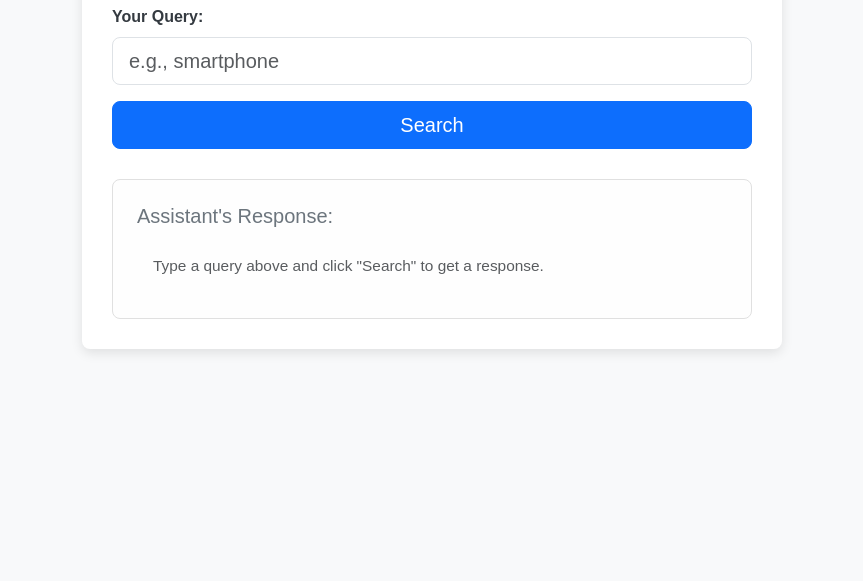
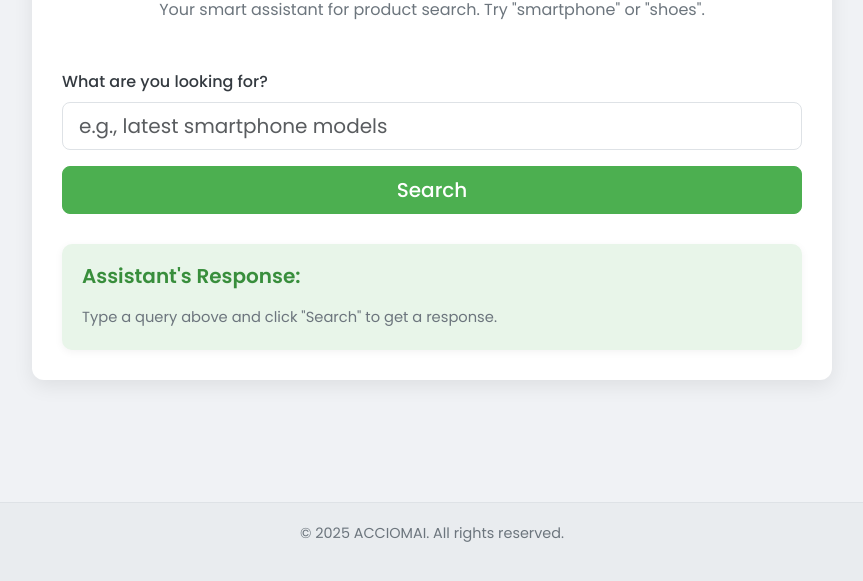
Before and after one commit to poladure/said-accmio, a plain HTML site: page frontend/index.html in a window 1280 px wide. Shown: the part 219-800 px from the top of the page, without its empty margins (208-1071 px from the left). Drawn offline with nearby package versions, Linux system fonts and the light colour scheme; a small style sheet from the web is missing.

Commit message:
Update index.html

```diff
--- a/frontend/index.html
+++ b/frontend/index.html
@@ -4,48 +4,85 @@
     <meta charset="UTF-8">
     <meta name="viewport" content="width=device-width, initial-scale=1.0">
     <title>ACCIOMAI AI Assistant</title>
+    <link href="https://fonts.googleapis.com/css2?family=Poppins:wght@300;400;500;600;700&display=swap" rel="stylesheet">
     <link href="https://cdn.jsdelivr.net/npm/bootstrap@5.3.3/dist/css/bootstrap.min.css" rel="stylesheet" integrity="sha384-QWTKZyjpPEjISv5WaRU9Oer+R4xid/aVpghP9n33uP+8Mv+yJ3YfK8s1+5aV+c+i" crossorigin="anonymous">
     <style>
         body {
-            background-color: #f8f9fa;
-            font-family: Arial, sans-serif;
+            font-family: 'Poppins', sans-serif;
+            background-color: #f0f2f5; /* Light gray background */
+            min-height: 100vh;
+            display: flex;
+            flex-direction: column;
+        }
+        .main-content {
+            flex-grow: 1;
+            display: flex;
+            align-items: center; /* Vertically center content */
+            justify-content: center; /* Horizontally center content */
+            padding: 20px 0; /* Add some padding for smaller screens */
         }
         .container {
-            max-width: 700px;
-            margin-top: 50px;
+            max-width: 800px; /* Wider container for more fluid feel */
             padding: 30px;
             background-color: #ffffff;
-            border-radius: 8px;
-            box-shadow: 0 4px 12px rgba(0, 0, 0, 0.1);
+            border-radius: 12px; /* More rounded corners */
+            box-shadow: 0 6px 20px rgba(0, 0, 0, 0.08); /* Stronger, softer shadow */
+        }
+        h1 {
+            color: #4CAF50; /* Primary green */
+            font-weight: 600;
+        }
+        p.text-muted {
+            color: #6c757d !important;
         }
         .form-label {
-            font-weight: bold;
+            font-weight: 500;
             color: #343a40;
+        }
+        .form-control-lg {
+            border-radius: 8px; /* Match container rounding */
+        }
+        .btn-primary {
+            background-color: #4CAF50; /* Green primary button */
+            border-color: #4CAF50;
+            font-weight: 500;
+            border-radius: 8px;
+            transition: background-color 0.3s ease, border-color 0.3s ease;
+        }
+        .btn-primary:hover {
+            background-color: #45a049; /* Darker green on hover */
+            border-color: #45a049;
         }
         #response-card {
             margin-top: 30px;
-            border: 1px solid #e0e0e0;
-            border-radius: 8px;
-            background-color: #fefefe;
-            box-shadow: 0 2px 6px rgba[0, 0, 0, 0.05];
+            border: none; /* Remove default card border */
+            border-radius: 10px;
+            background-color: #e8f5e9; /* Light green background for response */
+            box-shadow: 0 2px 8px rgba(0, 0, 0, 0.05);
+            padding: 20px;
+        }
+        #response-card .card-title {
+            color: #388E3C; /* Darker green for title */
+            font-weight: 600;
+            margin-bottom: 15px;
         }
         #response-text {
-            font-size: 1.1em;
-            color: #28a745; /* Success color for response */
-            font-weight: 500;
+            font-size: 1.05em;
+            color: #1a5e20; /* Even darker green for main response text */
+            line-height: 1.6;
         }
         .error-message {
-            color: #dc3545; /* Danger color for errors */
-            font-weight: bold;
+            color: #d32f2f !important; /* Red for errors */
+            font-weight: 600;
         }
         .spinner-border {
-            width: 1.5rem;
-            height: 1.5rem;
-            margin-right: 10px;
+            width: 1.2rem;
+            height: 1.2rem;
+            margin-right: 8px;
         }
         .result-item {
-            border-bottom: 1px dashed #eee;
-            padding-bottom: 10px;
+            padding: 10px 0;
+            border-bottom: 1px dashed #c8e6c9; /* Lighter dashed line */
             margin-bottom: 10px;
         }
         .result-item:last-child {
@@ -53,18 +90,33 @@
             padding-bottom: 0;
             margin-bottom: 0;
         }
+        .result-item strong {
+            color: #388E3C;
+        }
+        .footer {
+            margin-top: auto; /* Push footer to bottom */
+            padding: 20px;
+            text-align: center;
+            color: #6c757d;
+            font-size: 0.9em;
+            background-color: #e9ecef;
+            border-top: 1px solid #dee2e6;
+        }
     </style>
 </head>
 <body>
 
+    <div class="main-content">
         <div class="container">
-        <h1 class="text-center mb-4 text-primary">ACCIOMAI AI Assistant</h1>
-        <p class="text-center text-muted mb-5">Search for products like 'smartphone' or 'shoes'!</p>
+            <h1 class="text-center mb-3">ACCIOMAI AI Assistant</h1>
+            <p class="text-center text-muted mb-5">
+                Your smart assistant for product search. Try "smartphone" or "shoes".
+            </p>
 
-        <form id="searchForm">
+            <form id="searchForm" class="mb-4">
                 <div class="mb-3">
-                <label for="queryInput" class="form-label">Your Query:</label>
-                <input type="text" class="form-control form-control-lg" id="queryInput" placeholder="e.g., smartphone" required>
+                    <label for="queryInput" class="form-label">What are you looking for?</label>
+                    <input type="text" class="form-control form-control-lg" id="queryInput" placeholder="e.g., latest smartphone models" required>
                 </div>
                 <button type="submit" class="btn btn-primary btn-lg w-100" id="submitBtn">
                     <span class="spinner-border spinner-border-sm d-none" role="status" aria-hidden="true" id="loadingSpinner"></span>
@@ -72,9 +124,9 @@
                 </button>
             </form>
 
-        <div id="response-card" class="card p-4">
-            <h5 class="card-title text-secondary">Assistant's Response:</h5>
-            <div class="card-body" id="response-body">
+            <div id="response-card" class="card">
+                <h5 class="card-title">Assistant's Response:</h5>
+                <div class="card-body p-0">
                     <p id="response-text" class="mb-0 text-muted">
                         <small>Type a query above and click "Search" to get a response.</small>
                     </p>
@@ -82,6 +134,11 @@
                 </div>
             </div>
         </div>
+    </div>
+
+    <footer class="footer">
+        <p>&copy; 2025 ACCIOMAI. All rights reserved.</p>
+    </footer>
 
     <script src="https://cdn.jsdelivr.net/npm/bootstrap@5.3.3/dist/js/bootstrap.bundle.min.js" integrity="sha384-YvpcrYf0tY3lHB60NNkmXc5s9fDVZLESaAA55NDzOxhy9GkcIdslK1eN7N6jIeHz" crossorigin="anonymous"></script>
 
@@ -92,7 +149,7 @@
         const searchForm = document.getElementById('searchForm');
         const queryInput = document.getElementById('queryInput');
         const responseText = document.getElementById('response-text');
-        const resultsContainer = document.getElementById('results-container'); // New
+        const resultsContainer = document.getElementById('results-container');
         const submitBtn = document.getElementById('submitBtn');
         const loadingSpinner = document.getElementById('loadingSpinner');
         const btnText = document.getElementById('btnText');
@@ -104,6 +161,7 @@
             if (!query) {
                 responseText.textContent = "Please enter a query.";
                 responseText.classList.add('error-message');
+                responseText.classList.remove('text-primary', 'text-success', 'text-muted');
                 resultsContainer.innerHTML = ''; // Clear previous results
                 return;
             }
@@ -125,19 +183,19 @@
                     headers: {
                         'Content-Type': 'application/json'
                     },
-                    body: JSON.stringify({ search: query }) // CHANGED: send 'search' instead of 'query'
+                    body: JSON.stringify({ search: query }) // Send 'search' key
                 });
 
                 if (!response.ok) {
                     // Handle HTTP errors (e.g., 400 Bad Request from your server)
-                    const errorData = await response.json().catch(() => ({ response: 'Unknown error' }));
+                    const errorData = await response.json().catch(() => ({ response: 'Unknown server error' }));
                     throw new Error(errorData.response || `Server responded with ${response.status}: ${response.statusText}`);
                 }
 
                 const data = await response.json();
 
-                if (data.results) {
-                    // If results array is present
+                if (data.results && data.results.length > 0) {
+                    // If results array is present and not empty
                     responseText.textContent = 'Found the following products:';
                     responseText.classList.remove('error-message', 'text-muted', 'text-primary');
                     responseText.classList.add('text-success');
@@ -160,9 +218,10 @@
                     }
                     resultsContainer.innerHTML = ''; // Ensure no old results are shown
                 } else {
-                    // Fallback for unexpected response structure
-                    responseText.textContent = 'Received an unexpected response from the server.';
-                    responseText.classList.add('error-message');
+                    // Fallback for unexpected empty results or response structure
+                    responseText.textContent = 'No matching products found. Please try a different keyword.';
+                    responseText.classList.add('text-muted');
+                    responseText.classList.remove('text-primary', 'text-success', 'error-message');
                     resultsContainer.innerHTML = '';
                 }
 
```
Lines whose indentation alone changed are shown as unchanged.
